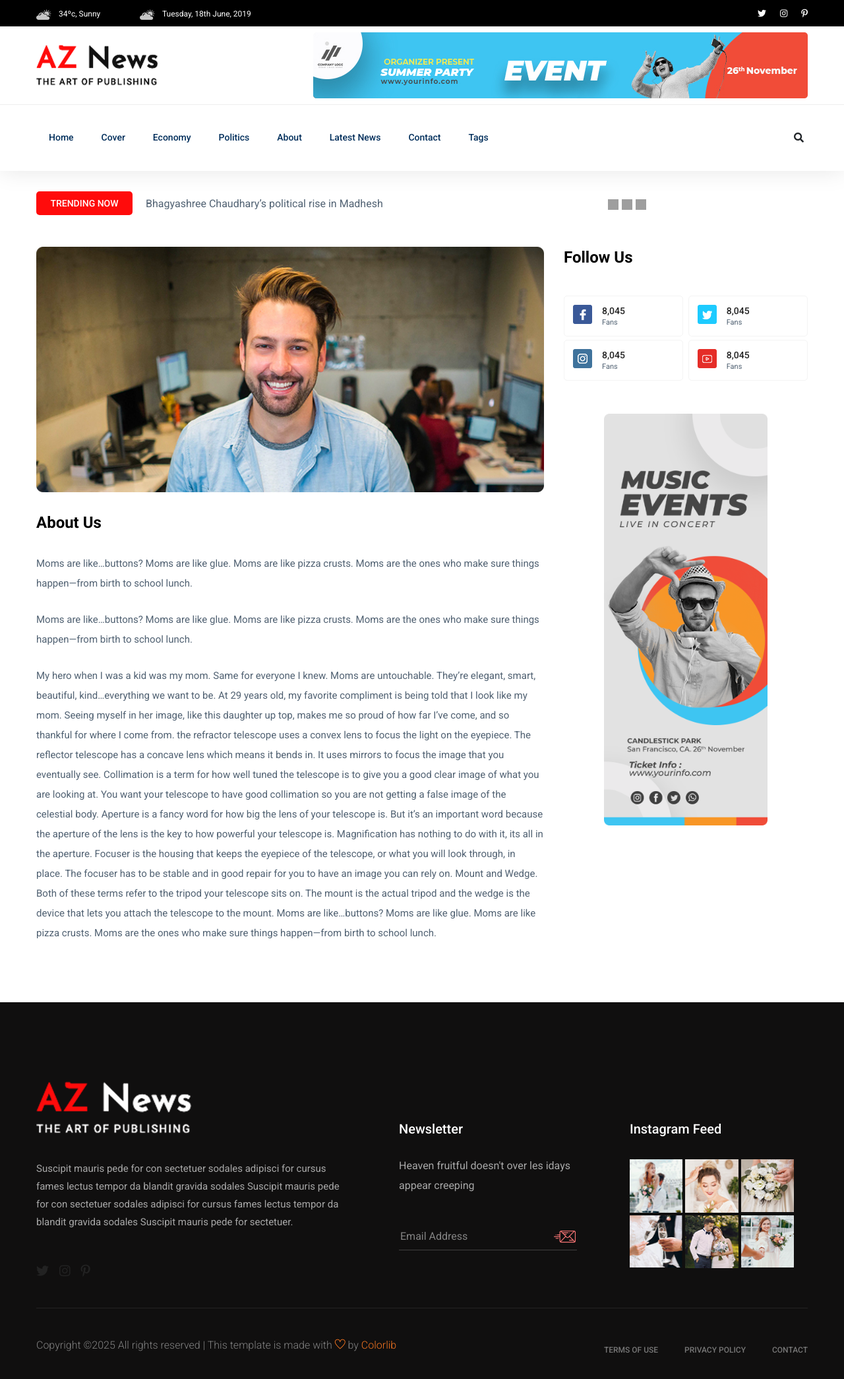
After one commit to rms-sth/newspaper-6pm-2025, a Django app: page /about/ in a window 1280 px wide. The commit adds this page. Shown: the whole page at 66% size. Run offline with Django 4.2, Linux system fonts and the light colour scheme; data comes from the database, SQL or seed files in the repository; some libraries are stand-ins or nearby versions; grey boxes are pictures that could not be loaded.

Commit message:
Add header + footer + home page

```diff
--- a/newspaper/urls.py
+++ b/newspaper/urls.py
@@ -4,4 +4,5 @@ from newspaper import views
 
 urlpatterns = [
     path("", views.HomeView.as_view(), name="home"),
+    path("about/", views.AboutView.as_view(), name="about"),
 ]
--- a/newspaper/views.py
+++ b/newspaper/views.py
@@ -1,6 +1,6 @@
 from django.shortcuts import render
-from django.views.generic import ListView
-from newspaper.models import Post
+from django.views.generic import ListView, TemplateView
+from newspaper.models import Category, Post, Tag
 
 from django.utils import timezone
 from datetime import timedelta
@@ -35,4 +35,39 @@ class HomeView(ListView):
             published_at__isnull=False, status="active"
         ).order_by("-published_at")[:7]
 
+        context["categories"] = Category.objects.all()[:3]
+        context["tags"] = Tag.objects.all()[:12]
+
+        context["trending_posts"] = Post.objects.filter(
+            published_at__isnull=False, status="active"
+        ).order_by("-views_count")[:3]
+
         return context
+
+
+class AboutView(TemplateView):
+    template_name = "aznews/about.html"
+
+    def get_context_data(self, **kwargs):
+        context = super().get_context_data(**kwargs)
+
+        context["categories"] = Category.objects.all()[:3]
+        context["tags"] = Tag.objects.all()[:12]
+
+        context["trending_posts"] = Post.objects.filter(
+            published_at__isnull=False, status="active"
+        ).order_by("-views_count")[:3]
+
+        return context
+
+
+class PostListView(ListView):
+    model = Post
+    template_name = "aznews/list/list.html"
+    context_object_name = "posts"
+    paginate_by = 1
+
+    def get_queryset(self):
+        return Post.objects.filter(
+            published_at__isnull=False, status="active"
+        ).order_by("-published_at")
--- /dev/null
+++ b/templates/aznews/about.html
@@ -0,0 +1,104 @@
+{% extends "aznews/base.html" %}
+{% load static %}
+
+{% block content %}
+  <main>
+    <!-- About US Start -->
+    <div class="about-area">
+      <div class="container">
+        {% include "aznews/home/trending/trending_title.html" %}
+        <div class="row">
+          <div class="col-lg-8">
+            <!-- Trending Tittle -->
+            <div class="about-right mb-90">
+              <div class="about-img">
+                <img src="{% static 'aznews/assets/img/post/about_heor.jpg' %}" alt="" />
+              </div>
+              <div class="section-tittle mb-30 pt-30">
+                <h3>About Us</h3>
+              </div>
+              <div class="about-prea">
+                <p class="about-pera1 mb-25">
+                  Moms are like…buttons? Moms are like glue. Moms are like pizza crusts. Moms are the ones who make sure things happen—from birth to school lunch.
+                </p>
+                <p class="about-pera1 mb-25">
+                  Moms are like…buttons? Moms are like glue. Moms are like pizza crusts. Moms are the ones who make sure things happen—from birth to school lunch.
+                </p>
+                <p class="about-pera1 mb-25">
+                  My hero when I was a kid was my mom. Same for everyone I knew. Moms are untouchable. They’re elegant, smart, beautiful, kind…everything we want to be. At 29 years old, my favorite compliment is being told that I look like my mom. Seeing myself in her image, like this daughter up top, makes me so proud of how far I’ve come, and so thankful for where I come from.
+                  the refractor telescope uses a convex lens to focus the light on the eyepiece.
+                  The reflector telescope has a concave lens which means it bends in. It uses mirrors to focus the image that you eventually see.
+                  Collimation is a term for how well tuned the telescope is to give you a good clear image of what you are looking at. You want your telescope to have good collimation so you are not getting a false image of the celestial body.
+                  Aperture is a fancy word for how big the lens of your telescope is. But it’s an important word because the aperture of the lens is the key to how powerful your telescope is. Magnification has nothing to do with it, its all in the aperture.
+                  Focuser is the housing that keeps the eyepiece of the telescope, or what you will look through, in place. The focuser has to be stable and in good repair for you to have an image you can rely on.
+                  Mount and Wedge. Both of these terms refer to the tripod your telescope sits on. The mount is the actual tripod and the wedge is the device that lets you attach the telescope to the mount.
+                  Moms are like…buttons? Moms are like glue. Moms are like pizza crusts. Moms are the ones who make sure things happen—from birth to school lunch.
+                </p>
+              </div>
+            </div>
+          </div>
+          <div class="col-lg-4">
+            <!-- Section Tittle -->
+            <div class="section-tittle mb-40">
+              <h3>Follow Us</h3>
+            </div>
+            <!-- Flow Socail -->
+            <div class="single-follow mb-45">
+              <div class="single-box">
+                <div class="follow-us d-flex align-items-center">
+                  <div class="follow-social">
+                    <a href="#">
+                      <img src="{% static 'aznews/assets/img/news/icon-fb.png' %}" alt="" />
+                    </a>
+                  </div>
+                  <div class="follow-count">
+                    <span>8,045</span>
+                    <p>Fans</p>
+                  </div>
+                </div>
+                <div class="follow-us d-flex align-items-center">
+                  <div class="follow-social">
+                    <a href="#">
+                      <img src="{% static 'aznews/assets/img/news/icon-tw.png' %}" alt="" />
+                    </a>
+                  </div>
+                  <div class="follow-count">
+                    <span>8,045</span>
+                    <p>Fans</p>
+                  </div>
+                </div>
+                <div class="follow-us d-flex align-items-center">
+                  <div class="follow-social">
+                    <a href="#">
+                      <img src="{% static 'aznews/assets/img/news/icon-ins.png' %}" alt="" />
+                    </a>
+                  </div>
+                  <div class="follow-count">
+                    <span>8,045</span>
+                    <p>Fans</p>
+                  </div>
+                </div>
+                <div class="follow-us d-flex align-items-center">
+                  <div class="follow-social">
+                    <a href="#">
+                      <img src="{% static 'aznews/assets/img/news/icon-yo.png' %}" alt="" />
+                    </a>
+                  </div>
+                  <div class="follow-count">
+                    <span>8,045</span>
+                    <p>Fans</p>
+                  </div>
+                </div>
+              </div>
+            </div>
+            <!-- New Poster -->
+            <div class="news-poster d-none d-lg-block">
+              <img src="{% static 'aznews/assets/img/news/news_card.jpg' %}" alt="" />
+            </div>
+          </div>
+        </div>
+      </div>
+    </div>
+    <!-- About US End -->
+  </main>
+{% endblock %}
--- a/templates/aznews/header.html
+++ b/templates/aznews/header.html
@@ -43,7 +43,7 @@
             <!-- Logo -->
             <div class="col-xl-3 col-lg-3 col-md-3">
               <div class="logo">
-                <a href="index.html">
+                <a href="/">
                   <img src="{% static 'aznews/assets/img/logo/logo.png' %}" alt="" />
                 </a>
               </div>
@@ -62,7 +62,7 @@
             <div class="col-xl-10 col-lg-10 col-md-12 header-flex">
               <!-- sticky -->
               <div class="sticky-logo">
-                <a href="index.html">
+                <a href="/">
                   <img src="{% static 'aznews/assets/img/logo/logo.png' %}" alt="" />
                 </a>
               </div>
@@ -71,13 +71,15 @@
                 <nav>
                   <ul id="navigation">
                     <li>
-                      <a href="index.html">Home</a>
+                      <a href="/">Home</a>
                     </li>
+                    {% for category in categories %}
+                      <li>
+                        <a href="#">{{ category.name }}</a>
+                      </li>
+                    {% endfor %}
                     <li>
-                      <a href="categori.html">Category</a>
-                    </li>
-                    <li>
-                      <a href="about.html">About</a>
+                      <a href="{% url 'about' %}">About</a>
                     </li>
                     <li>
                       <a href="latest_news.html">Latest News</a>
@@ -86,20 +88,13 @@
                       <a href="contact.html">Contact</a>
                     </li>
                     <li>
-                      <a href="#">Pages</a>
+                      <a href="#">Tags</a>
                       <ul class="submenu">
-                        <li>
-                          <a href="elements.html">Element</a>
-                        </li>
-                        <li>
-                          <a href="blog.html">Blog</a>
-                        </li>
-                        <li>
-                          <a href="single-blog.html">Blog Details</a>
-                        </li>
-                        <li>
-                          <a href="details.html">Categori Details</a>
-                        </li>
+                        {% for tag in tags %}
+                          <li>
+                            <a href="#">{{ tag.name }}</a>
+                          </li>
+                        {% endfor %}
                       </ul>
                     </li>
                   </ul>
--- a/templates/aznews/home/trending/trending_title.html
+++ b/templates/aznews/home/trending/trending_title.html
@@ -6,9 +6,9 @@
       <!-- <p>Rem ipsum dolor sit amet, consectetur adipisicing elit.</p> -->
       <div class="trending-animated">
         <ul id="js-news" class="js-hidden">
-          <li class="news-item">Bangladesh dolor sit amet, consectetur adipisicing elit.</li>
-          <li class="news-item">Spondon IT sit amet, consectetur.......</li>
-          <li class="news-item">Rem ipsum dolor sit amet, consectetur adipisicing elit.</li>
+          {% for post in trending_posts %}
+            <li class="news-item">{{ post.title }}</li>
+          {% endfor %}
         </ul>
       </div>
 
```
Also changed, not shown: templates/aznews/home/recent.html (+8 -37 lines).
